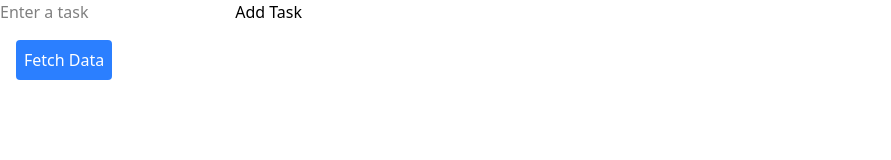
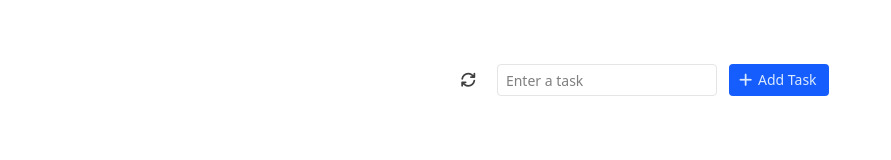
Before and after one commit to nathezek/blink, a website built with Vite: page interface/index.html in a window 1280 px wide. Shown: the whole page, without its empty margins (0-891 px from the left). Built offline with nearby package versions, Linux system fonts and the light colour scheme.

Commit message:
Layout organization and theme

```diff
--- a/interface/index.html
+++ b/interface/index.html
@@ -6,20 +6,39 @@
         <meta name="viewport" content="width=device-width, initial-scale=1.0" />
         <title>interface</title>
         <link rel="stylesheet" href="./src/style.css" />
+        <link
+            rel="stylesheet"
+            href="node_modules/font-awesome/css/font-awesome.min.css"
+        />
+        <link
+            rel="stylesheet"
+            href="/node_modules/@fortawesome/fontawesome-free/css/all.min.css"
+        />
     </head>
-    <body>
+    <body class="w-full pt-12 flex flex-col items-center">
         <div id="app"></div>
-        <div>
-            <input id="task_input" type="text" placeholder="Enter a task" />
-            <button id="add_task_btn">Add Task</button>
+        <div class="m-4 flex items-center gap-x-3 h-8">
+            <button
+                id="fetch-data"
+                class="p-2 hover:bg-neutral-200 h-full flex items-center justify-center text-neutral-700 rounded cursor-pointer text-sm"
+            >
+                <i class="fa-solid fa-arrows-rotate"></i>
+            </button>
+            <input
+                id="task_input"
+                type="text"
+                placeholder="Enter a task"
+                class="h-full border-neutral-200 border text-sm px-2 outline-neutral-400 rounded-sm"
+            />
+            <button
+                id="add_task_btn"
+                class="h-full w-fit px-2 text-sm bg-blue-600 text-blue-100 rounded-sm pr-3 cursor-pointer"
+            >
+                <i class="fas fa-plus"></i> Add Task
+            </button>
         </div>
-        <button
-            id="fetch-data"
-            class="p-2 bg-blue-500 text-white rounded m-4 cursor-pointer"
-        >
-            Fetch Data
-        </button>
-        <div id="data-container"></div>
+
+        <div id="data-container" class="w-96"></div>
         <script type="module" src="/src/main.ts"></script>
     </body>
 </html>
--- a/interface/package.json
+++ b/interface/package.json
@@ -13,6 +13,7 @@
     "vite": "^7.2.4"
   },
   "dependencies": {
+    "@fortawesome/fontawesome-free": "^7.1.0",
     "@tailwindcss/vite": "^4.1.18",
     "tailwindcss": "^4.1.18"
   }
--- a/interface/src/main.ts
+++ b/interface/src/main.ts
@@ -46,9 +46,8 @@ const renderData = (data: Todo[]) => {
     container.innerHTML = data
         .map(
             (todo) => `
-                <div class="p-4 border-b border-gray-300">
-                    <strong>#${todo.id}</strong> — ${todo.task}
-                    ${todo.completed ? "✅" : "❌"}
+                <div class="p-3 text-sm w-full border-b border-neutral-300">
+                    <strong>${todo.id}.</strong> ${todo.task}
                 </div>
             `,
         )
```
Also changed, not shown: 1 other file.
